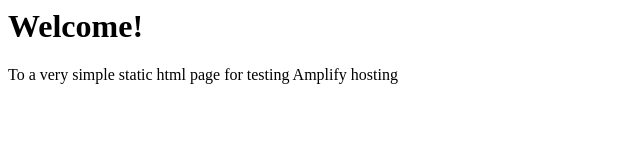
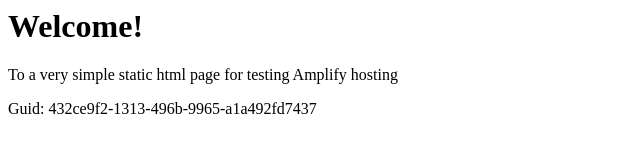
Before and after one commit to aws-aemilia-lhr/Github-PR-Commit-Integration-Test-DoNotTouch-v1-preprod-eu-west-2, a website: page src/index.html in a window 1280 px wide. Shown: the whole page, without its empty margins (0-640 px from the left). Drawn offline with Linux system fonts and the light colour scheme.

Commit message:
commit from integ tests

```diff
--- a/src/index.html
+++ b/src/index.html
@@ -1,3 +1,5 @@
+
+
 <html lang="en">
 
 <head>
@@ -10,6 +12,6 @@
 <body>
     <h1>Welcome!</h1>
     <p>To a very simple static html page for testing Amplify hosting</p>
-</body>
+    <p>Guid: 432ce9f2-1313-496b-9965-a1a492fd7437</p></body>
 
 </html>
```
